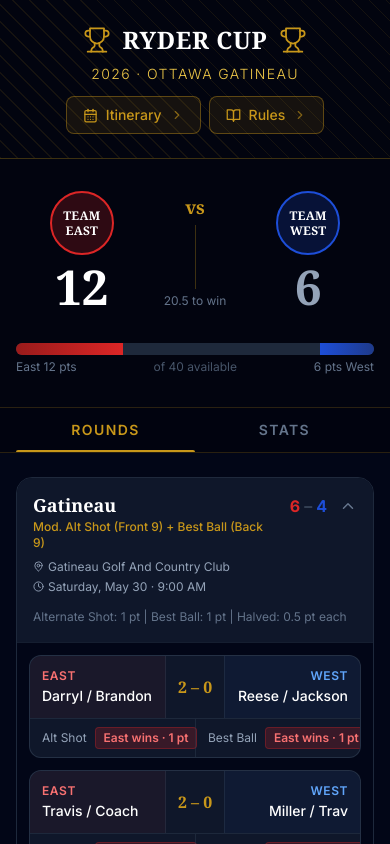
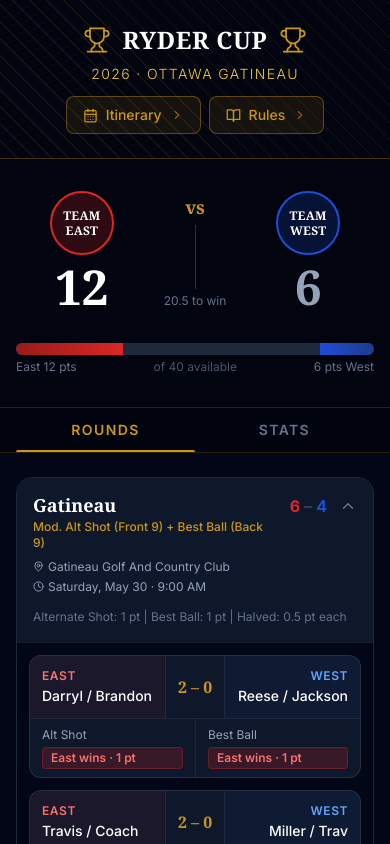
Before and after one commit to dcoughlin12/ryder-cup-app-v2, a React (Vite) app: page / in a window 390 px wide. Shown: the top 844 px of the page. Built offline with nearby package versions, Linux system fonts and the light colour scheme.

Commit message:
fix responsive scores

```diff
--- a/src/components/MatchCard.tsx
+++ b/src/components/MatchCard.tsx
@@ -39,12 +39,12 @@ function AltShotCard({ match }: { match: AltShotBestBallMatch }) {
         </div>
       </div>
       <div className="border-t border-slate-700/40 grid grid-cols-2 divide-x divide-slate-700/40">
-        <div className="px-3 py-2 flex items-center justify-between gap-2">
-          <span className="text-slate-400 text-xs shrink-0">Alt Shot</span>
+        <div className="px-3 py-2 flex flex-col gap-1">
+          <span className="text-slate-400 text-xs">Alt Shot</span>
           <ResultPill result={match.altShot.result} winPts={1} />
         </div>
-        <div className="px-3 py-2 flex items-center justify-between gap-2">
-          <span className="text-slate-400 text-xs shrink-0">Best Ball</span>
+        <div className="px-3 py-2 flex flex-col gap-1">
+          <span className="text-slate-400 text-xs">Best Ball</span>
           <ResultPill result={match.bestBall.result} winPts={1} />
         </div>
       </div>
@@ -82,7 +82,7 @@ function ScrambleCard({ match }: { match: ScrambleMatch }) {
           </p>
         </div>
       </div>
-      <div className="border-t border-slate-700/40 grid grid-cols-3 divide-x divide-slate-700/40">
+      <div className="border-t border-slate-700/40 grid grid-cols-1 sm:grid-cols-3 divide-y sm:divide-y-0 sm:divide-x divide-slate-700/40">
         <div className="px-2 py-2 flex items-center justify-between gap-1">
           <span className="text-slate-400 text-xs shrink-0">Front 9</span>
           <ResultPill result={match.front9.result} winPts={0.5} />
```
